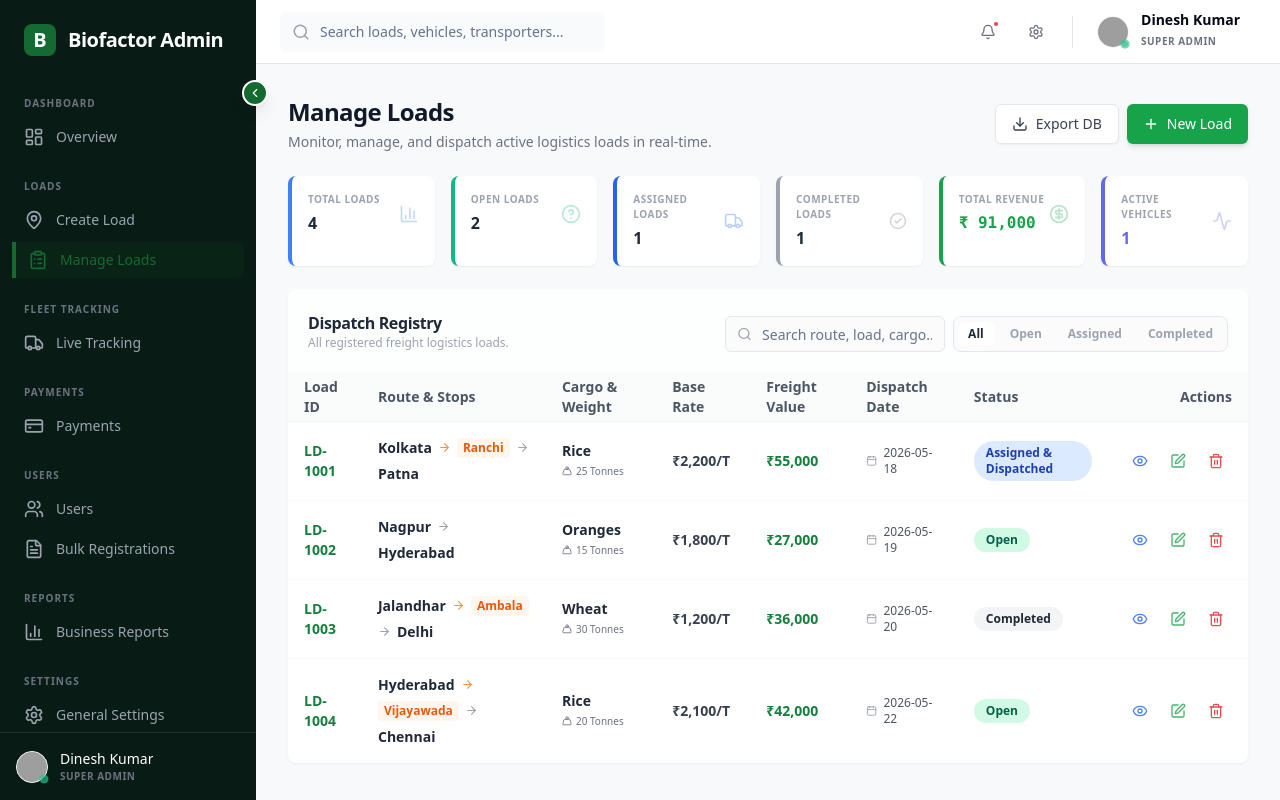
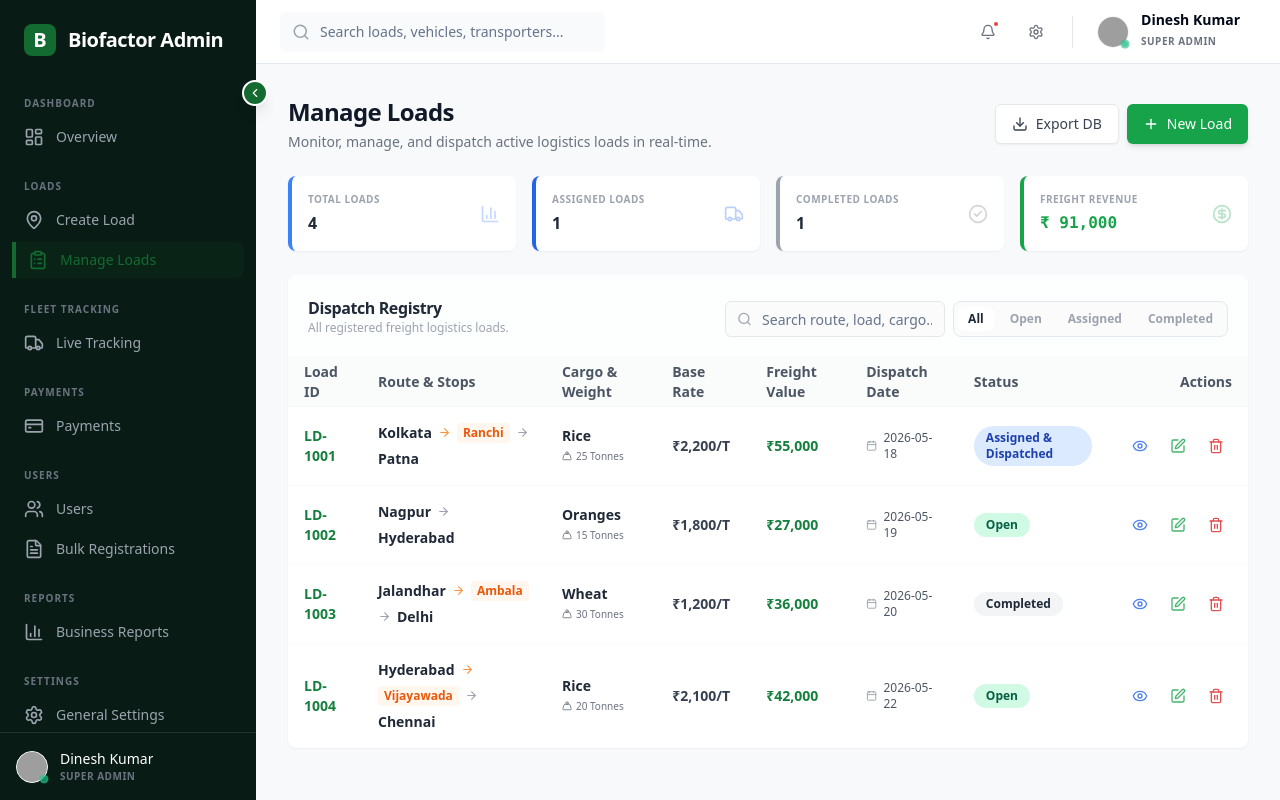
Before and after one commit to Saidinesh2004/Admin-dashboard-biofactor-app, a React (Vite) app: page /loads in a window 1280 px wide. Built offline with nearby package versions, Linux system fonts and the light colour scheme; grey boxes are pictures that could not be loaded.

Commit message:
feat: Remove open loads and active vehicles KPI cards, rename Total Revenue to Freight Revenue in ManageLoads

```diff
--- a/src/pages/loads/ManageLoads.tsx
+++ b/src/pages/loads/ManageLoads.tsx
@@ -358,14 +358,12 @@ export default function ManageLoads() {
       </div>
 
       {/* KPI Cards Grid */}
-      <div className="grid grid-cols-2 md:grid-cols-3 lg:grid-cols-6 gap-4">
+      <div className="grid grid-cols-1 md:grid-cols-2 lg:grid-cols-4 gap-4">
         {[
           { label: 'Total Loads', val: stats.total, color: 'border-l-blue-500', icon: BarChart3, bg: 'text-blue-500' },
-          { label: 'Open Loads', val: stats.open, color: 'border-l-emerald-500', icon: HelpCircle, bg: 'text-emerald-500' },
           { label: 'Assigned Loads', val: stats.assigned, color: 'border-l-blue-600', icon: Truck, bg: 'text-blue-600' },
           { label: 'Completed Loads', val: stats.completed, color: 'border-l-gray-400', icon: CheckCircle2, bg: 'text-gray-500' },
-          { label: 'Total Revenue', val: formatRevenue(stats.revenue), color: 'border-l-green-600', icon: CircleDollarSign, bg: 'text-green-600 font-mono' },
-          { label: 'Active Vehicles', val: stats.activeVehicles, color: 'border-l-indigo-500', icon: Activity, bg: 'text-indigo-500' },
+          { label: 'Freight Revenue', val: formatRevenue(stats.revenue), color: 'border-l-green-600', icon: CircleDollarSign, bg: 'text-green-600 font-mono' },
         ].map((c, i) => (
           <Card key={i} className={`border-0 border-l-4 ${c.color} shadow-sm bg-white overflow-hidden`}>
             <CardContent className="p-4 flex justify-between items-center">
```
